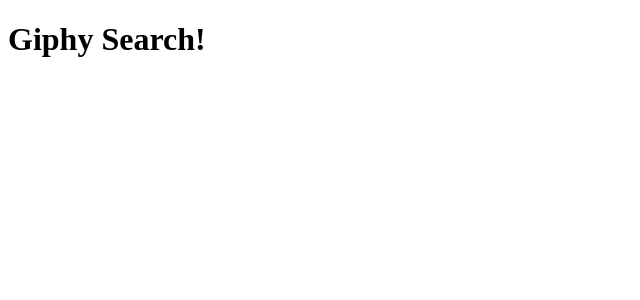
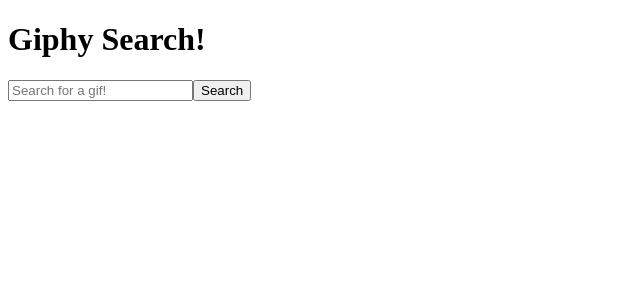
Before and after one commit to jeanlacosse/group-giphy-saga-project, a React (Create React App) app: page / in a window 1280 px wide. Shown: the top 300 px of the page, without its empty margins (0-640 px from the left). Built offline with nearby package versions, Linux system fonts and the light colour scheme.

Commit message:
building api pics apend

```diff
--- a/src/components/App/App.js
+++ b/src/components/App/App.js
@@ -7,6 +7,7 @@
   return (
     <div>
       <h1>Giphy Search!</h1>
+      <Search />
     </div>
   );
 }
--- a/src/components/Search/Search.jsx
+++ b/src/components/Search/Search.jsx
@@ -1,24 +1,30 @@
-import React, {useState}from 'react';
-require('dotenv').config();
+import React, { useState } from 'react';
+import axios from 'axios'
+// const dotenv = require('dotenv')
+// dotenv.config()
 
 function Search() {
 
-    let [listOfGifs, setListOfGifs] = useState({})
+    let [searchQuery, setSearchQuery] = useState('');
+    let [listOfGifs, setListOfGifs] = useState({});
 
-    const fetchGif = () => {
+    const fetchGif = (evt) => {
+        evt.preventDefault();
+
+        console.log('search query is', searchQuery)
         axios({
             method: 'GET',
             url: 'https://api.giphy.com/v1/gifs/search',
-
             params: {
-                key: process.env.GIPHY_API_KEY,
-                // q:, this needs to equal the search box input from below
+                key: 'DiRKLAuSjVHHIa1TMW7QqTP772sVKFdX',
+                q: searchQuery,
+                limit: 5
             }
         })
             .then(apiRes => {
-                console.log(apiRes);
-                setListOfGifs ({
-                    url: apiRes.data.data.images.original.url
+                console.log('here is api res', apiRes);
+                setListOfGifs({
+                    url: apiRes.data.data
                 })
             })
             .catch(err => {
@@ -28,10 +34,24 @@
 
     return (
         <>
+            <form onSubmit={fetchGif}>
+                <input
+                type='text'
+                placeholder='Search for a gif!'
+                // value={}
+
+                onChange={(event) => {setSearchQuery(event.target.value)}
+
+            }
+                 />
+                <input type='submit' value='Search' />
+            </form>
             {/* create search bar
         send search to API as params
         add result to state
         Display state of 5 gifs */}
+        {/* need to map over the listOF Gifs and append */}
+            <img src={listOfGifs.url} alt="" />
         </>
     )
 }
```
